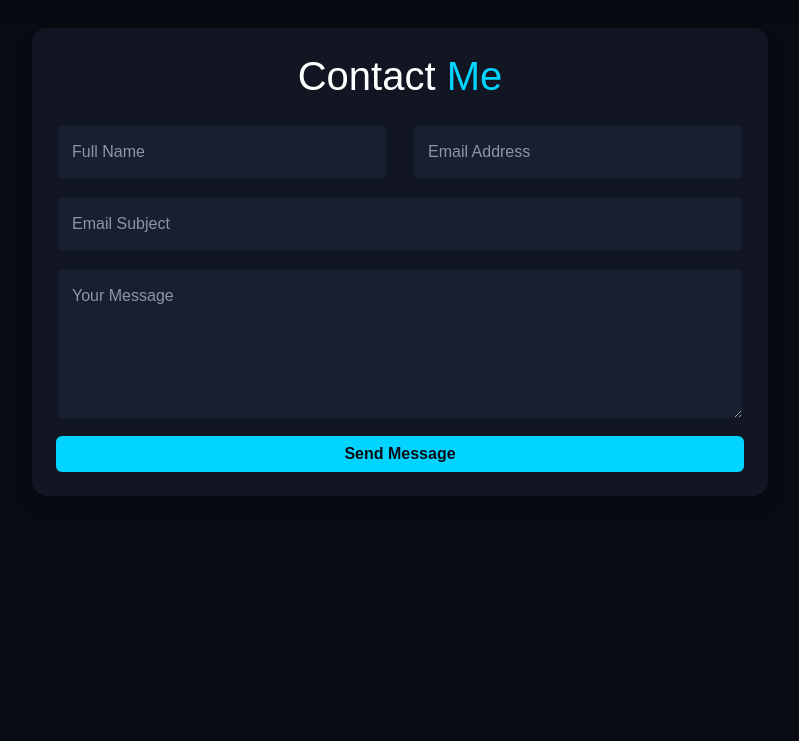
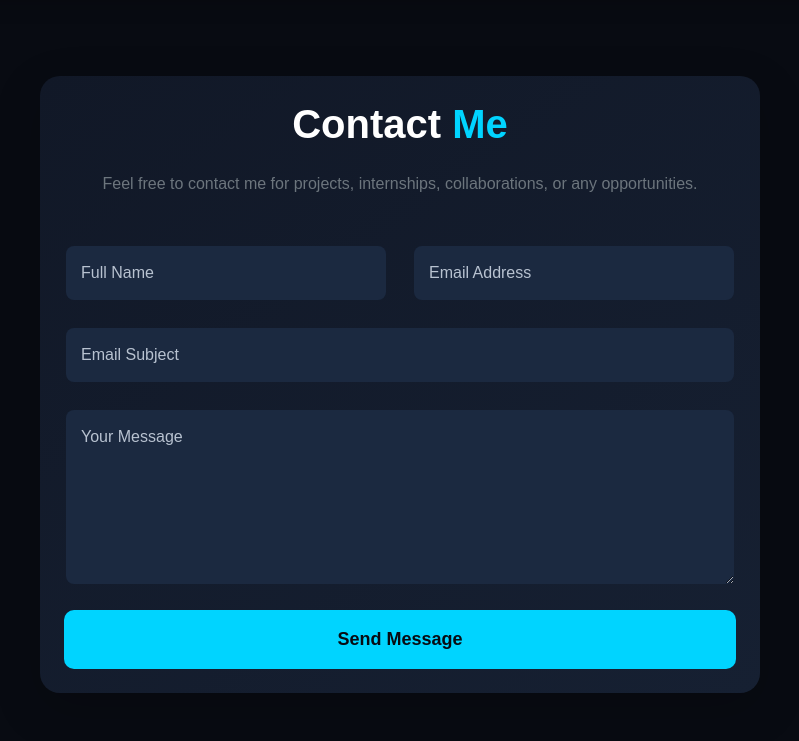
Before and after one commit to Nilesh-74NS/Portfolio, a Flask app: page /contact in a window 1280 px wide. Shown: the part 68-809 px from the top of the page, without its empty margins (240-1039 px from the left). Before the commit the page ends 564 px from the top, so only its background shows below. Run offline with Flask 3, Linux system fonts and the light colour scheme.

Commit message:
contactform

```diff
--- a/app.py
+++ b/app.py
@@ -1,6 +1,23 @@
-from flask import Flask, render_template
+from flask import Flask, render_template, request
+from flask_mail import Mail, Message
 
 app = Flask(__name__)
+
+# =========================
+# Gmail Configuration
+# =========================
+
+app.config['MAIL_SERVER'] = 'smtp.gmail.com'
+app.config['MAIL_PORT'] = 587
+app.config['MAIL_USE_TLS'] = True
+app.config['MAIL_USERNAME'] = 'sonavanenilesh7499@gmail.com'
+app.config['MAIL_PASSWORD'] = 'ubyrgcrmosjszyri'
+
+mail = Mail(app)
+
+# =========================
+# Routes
+# =========================
 
 @app.route('/')
 def home():
@@ -18,5 +35,42 @@ def certificates():
 def contact():
     return render_template('contact.html')
 
+# =========================
+# Contact Form Submit
+# =========================
+
+@app.route('/send', methods=['POST'])
+def send():
+
+    name = request.form.get('name')
+    email = request.form.get('email')
+    subject = request.form.get('subject')
+    message = request.form.get('message')
+
+    msg = Message(
+        subject=f'Portfolio Contact: {subject}',
+        sender=app.config['MAIL_USERNAME'],
+        recipients=['yourgmail@gmail.com']
+    )
+
+    msg.body = f"""
+Name: {name}
+
+Email: {email}
+
+Subject: {subject}
+
+Message:
+{message}
+"""
+
+    mail.send(msg)
+
+    return "Message Sent Successfully"
+
+# =========================
+# Run App
+# =========================
+
 if __name__ == '__main__':
     app.run(debug=True)
--- a/static/style.css
+++ b/static/style.css
@@ -186,28 +186,46 @@ body{
 }
 
 /* ============================= */
-/*        CONTACT FORM           */
+/*       CONTACT SECTION         */
 /* ============================= */
 
-.form-control{
-    background-color: #162032;
-    border: 2px solid transparent;
-    color: var(--white);
-    padding: 14px;
+.contact-card{
+    background: linear-gradient(
+        145deg,
+        #111827,
+        #162032
+    );
+    border-radius: 20px;
 }
 
-.form-control:focus{
-    background-color: #162032;
-    color: var(--white);
-    border-color: var(--main-color);
-    box-shadow: none;
+.custom-input{
+    background-color: #1b2940 !important;
+    border: 2px solid transparent !important;
+    color: white !important;
+    padding: 15px !important;
+    border-radius: 10px !important;
 }
 
-.form-control::placeholder{
-    color: #bfc7d5;
-    opacity: 0.7;
+.custom-input:focus{
+    border-color: #00d4ff !important;
+    box-shadow: none !important;
+    background-color: #1b2940 !important;
 }
 
+.custom-input::placeholder{
+    color: #b8c2d0;
+}
+
+.send-btn{
+    font-size: 18px;
+    border-radius: 10px;
+    transition: 0.3s;
+}
+
+.send-btn:hover{
+    transform: translateY(-3px);
+    box-shadow: 0 10px 20px rgba(0,212,255,0.3);
+}
 /* ============================= */
 /*          FOOTER               */
 /* ============================= */
--- a/templates/contact.html
+++ b/templates/contact.html
@@ -1,42 +1,101 @@
 {% extends 'base.html' %}
 
-{% block title %}Contact{% endblock %}
+{% block title %}
+Contact
+{% endblock %}
 
 {% block content %}
+
+<section class="py-5">
+
+    <div class="container">
 
         <div class="row justify-content-center">
 
             <div class="col-lg-8">
 
-        <div class="card shadow border-0 p-4">
+                <div class="card shadow-lg border-0 p-4 contact-card">
 
-            <h1 class="text-center mb-4">
+                    <!-- Heading -->
+
+                    <h1 class="text-center fw-bold mb-4">
                         Contact <span class="text-info">Me</span>
                     </h1>
 
-            <form>
+                    <p class="text-center text-secondary mb-5">
+                        Feel free to contact me for projects, internships,
+                        collaborations, or any opportunities.
+                    </p>
 
-                <div class="row mb-3">
 
-                    <div class="col-md-6 mb-3 mb-md-0">
-                        <input type="text" class="form-control" placeholder="Full Name" required>
+                    <!-- Contact Form -->
+
+                    <form action="/send" method="POST">
+
+                        <!-- First Row -->
+
+                        <div class="row">
+
+                            <div class="col-md-6 mb-4">
+
+                                <input
+                                    type="text"
+                                    name="name"
+                                    class="form-control custom-input"
+                                    placeholder="Full Name"
+                                    required
+                                >
+
                             </div>
 
-                    <div class="col-md-6">
-                        <input type="email" class="form-control" placeholder="Email Address" required>
+                            <div class="col-md-6 mb-4">
+
+                                <input
+                                    type="email"
+                                    name="email"
+                                    class="form-control custom-input"
+                                    placeholder="Email Address"
+                                    required
+                                >
+
                             </div>
 
                         </div>
 
-                <div class="mb-3">
-                    <input type="text" class="form-control" placeholder="Email Subject" required>
+                        <!-- Subject -->
+
+                        <div class="mb-4">
+
+                            <input
+                                type="text"
+                                name="subject"
+                                class="form-control custom-input"
+                                placeholder="Email Subject"
+                                required
+                            >
+
                         </div>
 
-                <div class="mb-3">
-                    <textarea class="form-control" rows="5" placeholder="Your Message" required></textarea>
+                        <!-- Message -->
+
+                        <div class="mb-4">
+
+                            <textarea
+                                name="message"
+                                rows="6"
+                                class="form-control custom-input"
+                                placeholder="Your Message"
+                                required
+                            ></textarea>
+
                         </div>
 
-                <button type="submit" class="btn btn-info w-100">
+                        <!-- Submit Button -->
+
+                        <button
+                            type="submit"
+                            class="btn btn-info w-100 fw-bold py-3 send-btn"
+                        >
                             Send Message
                         </button>
 
@@ -45,6 +104,11 @@
                 </div>
 
             </div>
+
         </div>
 
+    </div>
+
+</section>
+
 {% endblock %}
```
Lines whose indentation alone changed are shown as unchanged.
